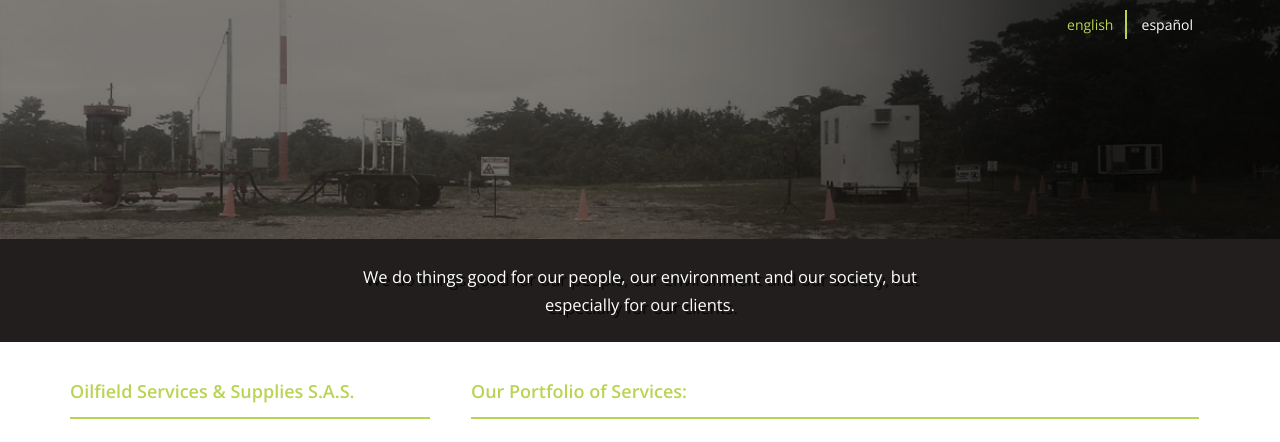
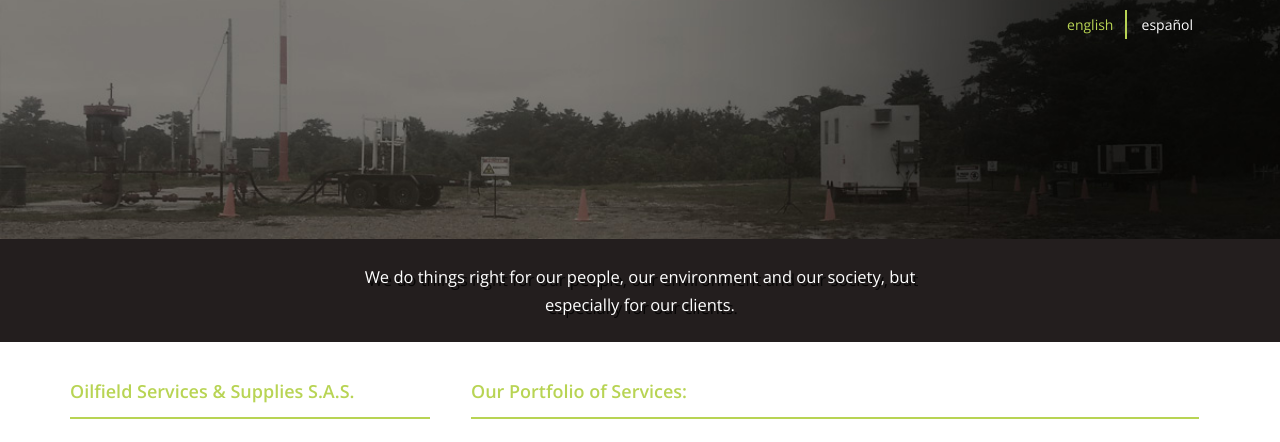
Before and after one commit to muygrafico/oss.com.co, a PHP site: page /en/index.php in a window 1280 px wide. Shown: the part 102-544 px from the top of the page. Run offline with PHP 8.4, Linux system fonts and the light colour scheme; some libraries are stand-ins or nearby versions.

Commit message:
update text in index english page

```diff
--- a/en/index.php
+++ b/en/index.php
@@ -22,7 +22,7 @@
       <div class='row'>
         <div class='col-lg-offset-3 col-lg-6 col-md-offset-2 col-md-8'>
           <h4>
-            We do things good for our people, our environment and our society, but especially for our clients.
+            We do things right for our people, our environment and our society, but especially for our clients.
           </h4>
         </div>
       </div>
```
